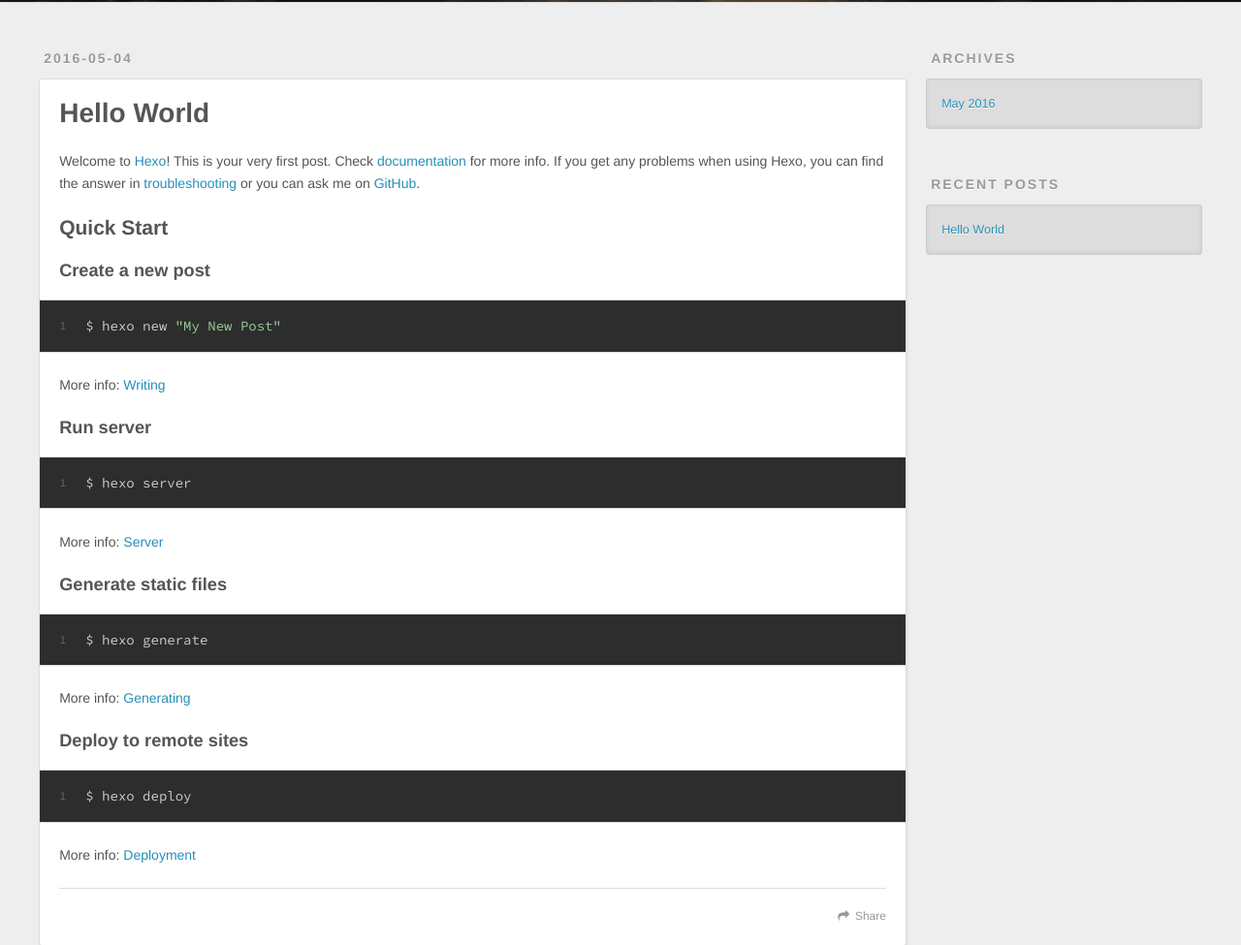
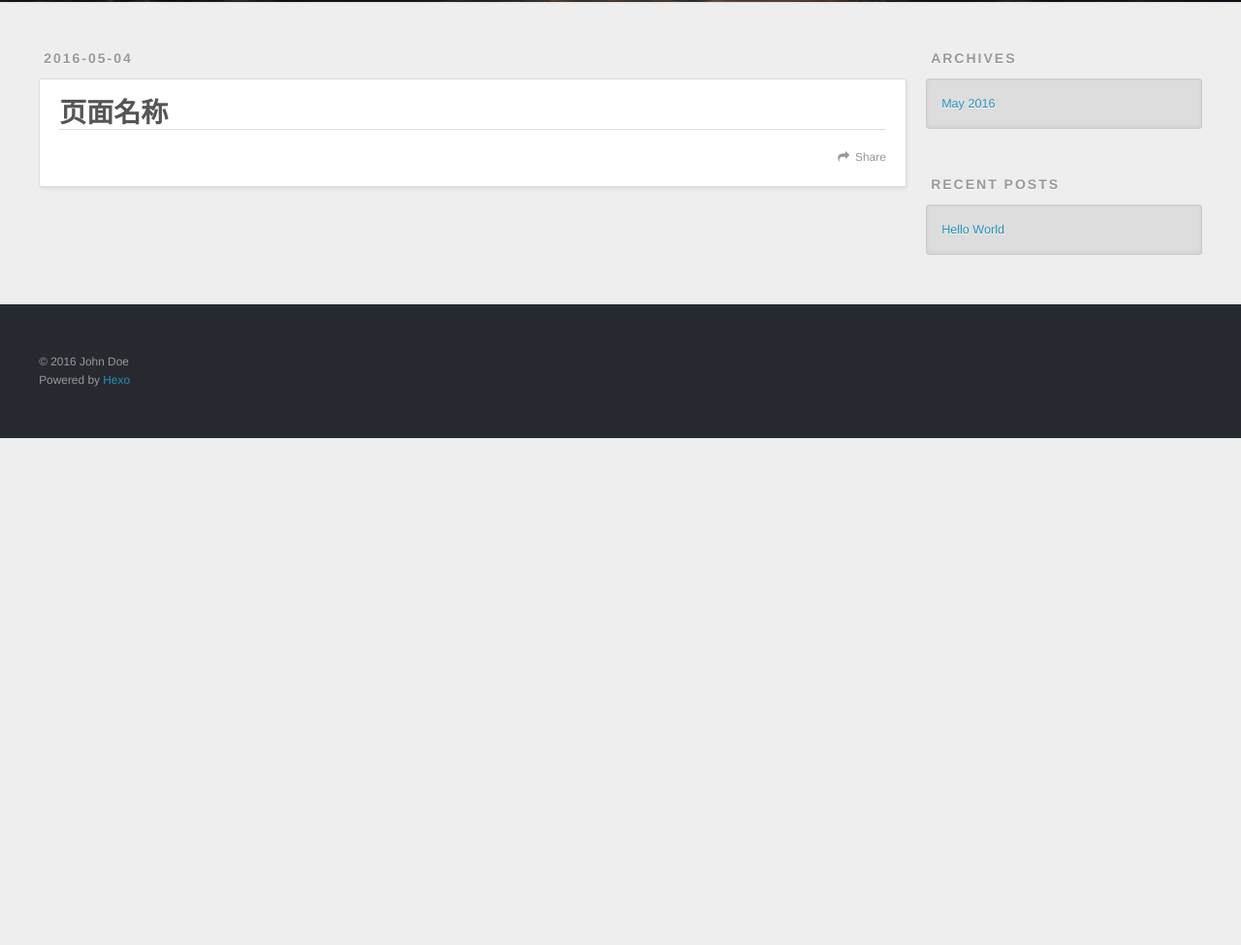
Before and after one commit to mltalk/mltalk.github.io, a plain HTML site: page 页面名称/index.html in a window 1280 px wide. Shown: the part 298-1273 px from the top of the page at 97% size. After the commit the page ends 800 px from the top, so only its background shows below. Drawn offline with nearby package versions, Linux system fonts and the light colour scheme.

Commit message:
Site updated: 2016-05-04 17:45:58

```diff
--- a/index.html
+++ b/页面名称/index.html
@@ -3,16 +3,17 @@
 <head>
   <meta charset="utf-8">
 
-  <title>Hexo</title>
+  <title>页面名称 | Hexo</title>
   <meta name="viewport" content="width=device-width, initial-scale=1, maximum-scale=1">
   <meta name="description">
 <meta property="og:type" content="website">
-<meta property="og:title" content="Hexo">
-<meta property="og:url" content="http://yoursite.com/index.html">
+<meta property="og:title" content="页面名称">
+<meta property="og:url" content="http://yoursite.com/页面名称/index.html">
 <meta property="og:site_name" content="Hexo">
 <meta property="og:description">
+<meta property="og:updated_time" content="2016-05-04T09:41:24.888Z">
 <meta name="twitter:card" content="summary">
-<meta name="twitter:title" content="Hexo">
+<meta name="twitter:title" content="页面名称">
 <meta name="twitter:description">
 
     <link rel="alternate" href="/atom.xml" title="Hexo" type="application/atom+xml">
@@ -62,12 +63,10 @@
   </div>
 </header>
       <div class="outer">
-        <section id="main">
-
-    <article id="post-hello-world" class="article article-type-post" itemscope itemprop="blogPost">
+        <section id="main"><article id="page-undefined" class="article article-type-page" itemscope itemprop="blogPost">
   <div class="article-meta">
-    <a href="/2016/05/04/hello-world/" class="article-date">
-  <time datetime="2016-05-04T04:06:26.048Z" itemprop="datePublished">2016-05-04</time>
+    <a href="/页面名称/index.html" class="article-date">
+  <time datetime="2016-05-04T09:41:24.000Z" itemprop="datePublished">2016-05-04</time>
 </a>
 
   </div>
@@ -77,8 +76,8 @@
       <header class="article-header">
 
 
-    <h1 itemprop="name">
-      <a class="article-title" href="/2016/05/04/hello-world/">Hello World</a>
+    <h1 class="article-title" itemprop="name">
+      页面名称
     </h1>
 
 
@@ -86,29 +85,19 @@
 
     <div class="article-entry" itemprop="articleBody">
 
-        <p>Welcome to <a href="https://hexo.io/" target="_blank" rel="external">Hexo</a>! This is your very first post. Check <a href="https://hexo.io/docs/" target="_blank" rel="external">documentation</a> for more info. If you get any problems when using Hexo, you can find the answer in <a href="https://hexo.io/docs/troubleshooting.html" target="_blank" rel="external">troubleshooting</a> or you can ask me on <a href="https://github.com/hexojs/hexo/issues" target="_blank" rel="external">GitHub</a>.</p>
-<h2 id="Quick-Start"><a href="#Quick-Start" class="headerlink" title="Quick Start"></a>Quick Start</h2><h3 id="Create-a-new-post"><a href="#Create-a-new-post" class="headerlink" title="Create a new post"></a>Create a new post</h3><figure class="highlight bash"><table><tr><td class="gutter"><pre><span class="line">1</span><br></pre></td><td class="code"><pre><span class="line">$ hexo new <span class="string">"My New Post"</span></span><br></pre></td></tr></table></figure>
-<p>More info: <a href="https://hexo.io/docs/writing.html" target="_blank" rel="external">Writing</a></p>
-<h3 id="Run-server"><a href="#Run-server" class="headerlink" title="Run server"></a>Run server</h3><figure class="highlight bash"><table><tr><td class="gutter"><pre><span class="line">1</span><br></pre></td><td class="code"><pre><span class="line">$ hexo server</span><br></pre></td></tr></table></figure>
-<p>More info: <a href="https://hexo.io/docs/server.html" target="_blank" rel="external">Server</a></p>
-<h3 id="Generate-static-files"><a href="#Generate-static-files" class="headerlink" title="Generate static files"></a>Generate static files</h3><figure class="highlight bash"><table><tr><td class="gutter"><pre><span class="line">1</span><br></pre></td><td class="code"><pre><span class="line">$ hexo generate</span><br></pre></td></tr></table></figure>
-<p>More info: <a href="https://hexo.io/docs/generating.html" target="_blank" rel="external">Generating</a></p>
-<h3 id="Deploy-to-remote-sites"><a href="#Deploy-to-remote-sites" class="headerlink" title="Deploy to remote sites"></a>Deploy to remote sites</h3><figure class="highlight bash"><table><tr><td class="gutter"><pre><span class="line">1</span><br></pre></td><td class="code"><pre><span class="line">$ hexo deploy</span><br></pre></td></tr></table></figure>
-<p>More info: <a href="https://hexo.io/docs/deployment.html" target="_blank" rel="external">Deployment</a></p>
 
 
     </div>
     <footer class="article-footer">
-      <a data-url="http://yoursite.com/2016/05/04/hello-world/" data-id="cinsnt8230000846gwm448eem" class="article-share-link">Share</a>
+      <a data-url="http://yoursite.com/页面名称/index.html" data-id="cinsohv1f0001346gsi8tcnc2" class="article-share-link">Share</a>
 
 
     </footer>
   </div>
 
-</article>
 
 
-
+</article>
 
 </section>
 
```
Also changed, not shown: 2016/05/04/hello-world/index.html (+1 -1 lines).
